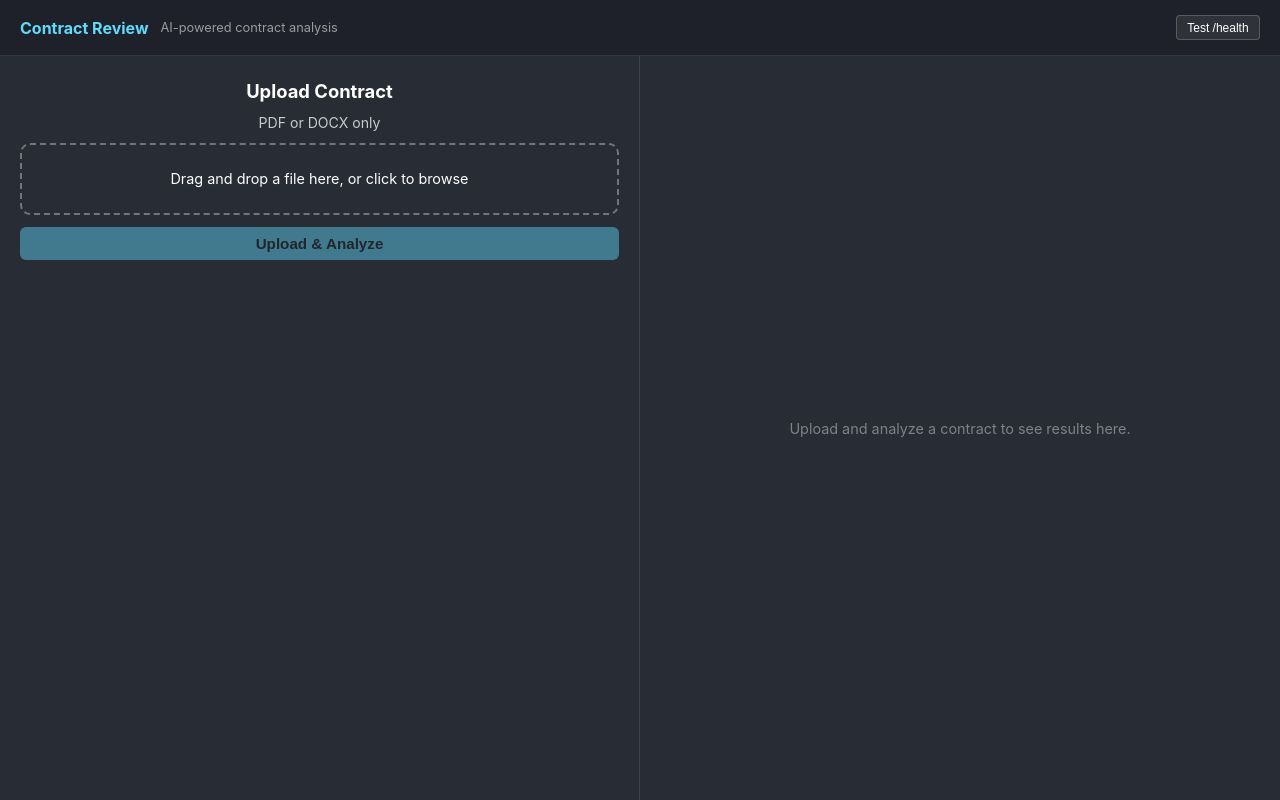
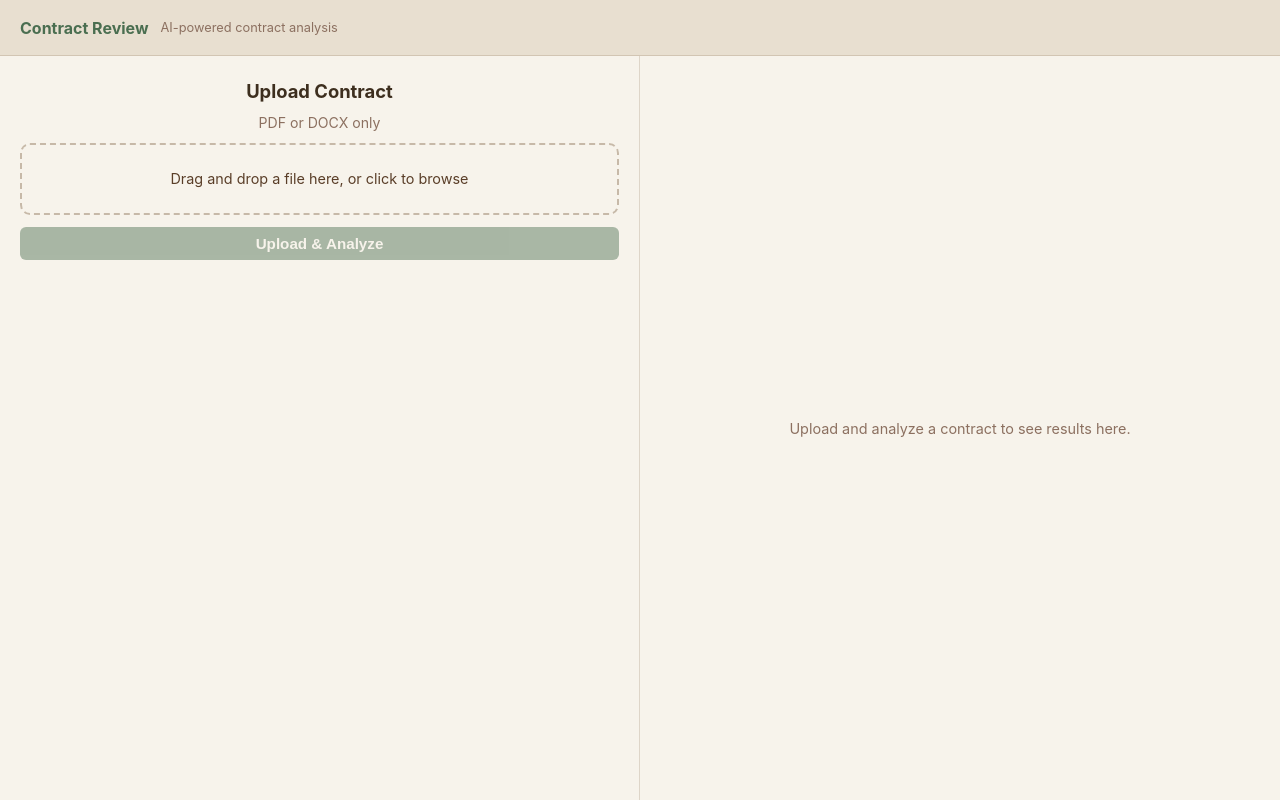
Before and after one commit to adebisiaden/AI-Powered-Real-Estate-Document-Clarification, a React (Create React App) app in the folder contract-review-frontend/: page / in a window 1280 px wide. Built offline with nearby package versions, Linux system fonts and the light colour scheme.

Commit message:
refactor(ui): replace dark theme with sage green/cream/brown palette and remove health check   button

```diff
--- a/contract-review-frontend/src/App.css
+++ b/contract-review-frontend/src/App.css
@@ -12,8 +12,8 @@ html, body, #root, .App {
 .App {
   display: flex;
   flex-direction: column;
-  background-color: #282c34;
-  color: white;
+  background-color: #f7f3eb;
+  color: #3d2e1e;
   font-size: 14px;
 }
 
@@ -26,61 +26,23 @@ html, body, #root, .App {
   align-items: center;
   gap: 0.75rem;
   padding: 0 1.25rem;
-  border-bottom: 1px solid rgba(255, 255, 255, 0.1);
-  background-color: #1e2129;
+  border-bottom: 1px solid rgba(122, 92, 62, 0.2);
+  background-color: #e8dfd0;
 }
 
 .App-nav-title {
   font-size: 1rem;
   font-weight: 700;
-  color: #61dafb;
+  color: #4a6e50;
   white-space: nowrap;
 }
 
 .App-nav-tagline {
   font-size: 0.8rem;
-  opacity: 0.55;
+  color: #8c7060;
   white-space: nowrap;
 }
 
-.App-nav-health {
-  margin-left: auto;
-  display: flex;
-  align-items: center;
-  gap: 0.6rem;
-}
-
-.health-btn {
-  font-size: 0.75rem;
-  padding: 0.3rem 0.65rem;
-  cursor: pointer;
-  background: rgba(255, 255, 255, 0.08);
-  border: 1px solid rgba(255, 255, 255, 0.2);
-  color: white;
-  border-radius: 4px;
-}
-
-.health-btn:disabled {
-  opacity: 0.5;
-  cursor: wait;
-}
-
-.health-output {
-  font-size: 0.72rem;
-  background: #1a1d23;
-  padding: 0.35rem 0.6rem;
-  border-radius: 4px;
-  max-width: 280px;
-  overflow: auto;
-  white-space: pre;
-  margin: 0;
-  max-height: 80px;
-}
-
-.health-error {
-  color: #ff6b6b;
-  font-size: 0.78rem;
-}
 
 /* ── Main content area ────────────────────────────────────── */
 
--- a/contract-review-frontend/src/App.js
+++ b/contract-review-frontend/src/App.js
@@ -1,42 +1,12 @@
-import { useState } from 'react';
-import axios from 'axios';
-import { apiUrl } from './api';
 import { FileUploadDropzone } from './components/FileUploadDropzone';
 import './App.css';
 
 function App() {
-  const [healthResponse, setHealthResponse] = useState(null);
-  const [error, setError] = useState(null);
-  const [loading, setLoading] = useState(false);
-
-  const checkHealth = async () => {
-    setLoading(true);
-    setError(null);
-    setHealthResponse(null);
-    try {
-      const { data } = await axios.get(apiUrl('/health'));
-      setHealthResponse(data);
-    } catch (e) {
-      setError(e.response?.data?.detail ?? e.message ?? 'Request failed');
-    } finally {
-      setLoading(false);
-    }
-  };
-
   return (
     <div className="App">
       <nav className="App-nav">
         <span className="App-nav-title">Contract Review</span>
         <span className="App-nav-tagline">AI-powered contract analysis</span>
-        <div className="App-nav-health">
-          <button type="button" onClick={checkHealth} disabled={loading} className="health-btn">
-            {loading ? 'Calling…' : 'Test /health'}
-          </button>
-          {healthResponse != null && (
-            <pre className="health-output">{JSON.stringify(healthResponse, null, 2)}</pre>
-          )}
-          {error != null && <span className="health-error">{String(error)}</span>}
-        </div>
       </nav>
 
       <main className="App-main">
--- a/contract-review-frontend/src/components/FileUploadDropzone.css
+++ b/contract-review-frontend/src/components/FileUploadDropzone.css
@@ -16,7 +16,7 @@
 
 .panel--left {
   width: 50%;
-  border-right: 1px solid rgba(255, 255, 255, 0.1);
+  border-right: 1px solid rgba(122, 92, 62, 0.2);
 }
 
 .panel--right {
@@ -41,17 +41,18 @@
   margin: 0;
   font-size: 1.15rem;
   text-align: center;
+  color: #3d2e1e;
 }
 
 .upload-hint {
   margin: 0;
   text-align: center;
   font-size: 0.88rem;
-  opacity: 0.75;
+  color: #8c7060;
 }
 
 .dropzone {
-  border: 2px dashed rgba(255, 255, 255, 0.35);
+  border: 2px dashed rgba(122, 92, 62, 0.38);
   border-radius: 10px;
   padding: 1.5rem 1rem;
   cursor: pointer;
@@ -61,13 +62,13 @@
 
 .dropzone:hover,
 .dropzone:focus-within {
-  border-color: #61dafb;
-  background: rgba(97, 218, 251, 0.06);
+  border-color: #7a9e7e;
+  background: rgba(122, 158, 126, 0.07);
 }
 
 .dropzone--active {
-  border-color: #61dafb;
-  background: rgba(97, 218, 251, 0.12);
+  border-color: #7a9e7e;
+  background: rgba(122, 158, 126, 0.13);
 }
 
 .dropzone-input {
@@ -77,6 +78,7 @@
 .dropzone-text {
   font-size: 0.9rem;
   line-height: 1.4;
+  color: #5a3e28;
 }
 
 .file-meta {
@@ -85,10 +87,11 @@
   gap: 0.2rem;
   font-size: 0.88rem;
   word-break: break-all;
+  color: #3d2e1e;
 }
 
 .file-meta span {
-  opacity: 0.75;
+  color: #8c7060;
   font-size: 0.82rem;
 }
 
@@ -97,8 +100,8 @@
   font-size: 0.95rem;
   padding: 0.5rem 1rem;
   cursor: pointer;
-  background: #61dafb;
-  color: #1a1d23;
+  background: #4a6e50;
+  color: #f7f3eb;
   border: none;
   border-radius: 6px;
   font-weight: 600;
@@ -123,14 +126,14 @@
 .progress-bar {
   flex: 1;
   height: 8px;
-  background: rgba(255, 255, 255, 0.15);
+  background: rgba(122, 92, 62, 0.15);
   border-radius: 4px;
   overflow: hidden;
 }
 
 .progress-bar-fill {
   height: 100%;
-  background: #61dafb;
+  background: #7a9e7e;
   transition: width 0.15s ease;
 }
 
@@ -138,11 +141,12 @@
   font-size: 0.82rem;
   min-width: 2.5rem;
   text-align: right;
+  color: #5a3e28;
 }
 
 .analyzing-label {
   font-size: 0.82rem;
-  opacity: 0.85;
+  color: #6b5242;
   animation: pulse 1.5s ease-in-out infinite;
   white-space: nowrap;
 }
@@ -154,10 +158,10 @@
 
 .status-complete {
   font-size: 0.88rem;
-  color: #2ecc71;
+  color: #3d6644;
   padding: 0.5rem 0.75rem;
-  background: rgba(46, 204, 113, 0.12);
-  border: 1px solid rgba(46, 204, 113, 0.35);
+  background: rgba(74, 124, 89, 0.1);
+  border: 1px solid rgba(74, 124, 89, 0.35);
   border-radius: 6px;
 }
 
@@ -168,9 +172,9 @@
 }
 
 .alert--error {
-  background: rgba(255, 107, 107, 0.12);
-  border: 1px solid rgba(255, 107, 107, 0.45);
-  color: #ffb4b4;
+  background: rgba(180, 60, 60, 0.08);
+  border: 1px solid rgba(180, 60, 60, 0.35);
+  color: #b94040;
 }
 
 .extract-section {
@@ -184,14 +188,14 @@
 .extract-heading {
   margin: 0;
   font-size: 0.88rem;
-  opacity: 0.75;
+  color: #8c7060;
   font-weight: 500;
 }
 
 .extract-preview {
   flex: 1;
   margin: 0;
-  background: #1a1d23;
+  background: #e0d5c0;
   padding: 0.75rem;
   border-radius: 6px;
   font-size: 0.78rem;
@@ -199,23 +203,24 @@
   word-break: break-word;
   overflow-y: auto;
   line-height: 1.5;
-  color: rgba(255, 255, 255, 0.75);
+  color: #5a3e28;
 }
 
 /* ── Tabs ─────────────────────────────────────────────────── */
 
 .tab-bar {
   display: flex;
-  border-bottom: 1px solid rgba(255, 255, 255, 0.1);
+  border-bottom: 1px solid rgba(122, 92, 62, 0.2);
   flex-shrink: 0;
   padding: 0 0.5rem;
+  background-color: #f0ead8;
 }
 
 .tab-btn {
   background: none;
   border: none;
   border-bottom: 2px solid transparent;
-  color: rgba(255, 255, 255, 0.55);
+  color: #8c7060;
   cursor: pointer;
   font-size: 0.85rem;
   padding: 0.75rem 0.9rem;
@@ -225,12 +230,12 @@
 }
 
 .tab-btn:hover {
-  color: rgba(255, 255, 255, 0.85);
+  color: #3d2e1e;
 }
 
 .tab-btn--active {
-  color: #61dafb;
-  border-bottom-color: #61dafb;
+  color: #4a6e50;
+  border-bottom-color: #4a6e50;
 }
 
 .tab-content {
@@ -251,7 +256,7 @@
   margin: 0;
   font-size: 0.88rem;
   line-height: 1.6;
-  opacity: 0.9;
+  color: #3d2e1e;
 }
 
 .metrics-row {
@@ -262,8 +267,8 @@
 
 .metric-card {
   flex: 1;
-  background: rgba(255, 255, 255, 0.05);
-  border: 1px solid rgba(255, 255, 255, 0.1);
+  background: rgba(122, 92, 62, 0.06);
+  border: 1px solid rgba(122, 92, 62, 0.18);
   border-radius: 8px;
   padding: 0.9rem 1rem;
   display: flex;
@@ -273,7 +278,7 @@
 
 .metric-label {
   font-size: 0.75rem;
-  opacity: 0.6;
+  color: #8c7060;
   text-transform: uppercase;
   letter-spacing: 0.05em;
 }
@@ -281,7 +286,7 @@
 .metric-value {
   font-size: 1.25rem;
   font-weight: 700;
-  color: #61dafb;
+  color: #4a6e50;
 }
 
 .risk-item {
@@ -290,18 +295,18 @@
 }
 
 .risk-item--high {
-  background: rgba(255, 80, 80, 0.1);
-  border-left: 3px solid #ff5050;
+  background: rgba(180, 60, 60, 0.08);
+  border-left: 3px solid #c0392b;
 }
 
 .risk-item--medium {
-  background: rgba(255, 180, 50, 0.1);
-  border-left: 3px solid #ffb432;
+  background: rgba(180, 120, 40, 0.08);
+  border-left: 3px solid #b8860b;
 }
 
 .risk-item--low {
-  background: rgba(46, 204, 113, 0.08);
-  border-left: 3px solid #2ecc71;
+  background: rgba(74, 124, 89, 0.08);
+  border-left: 3px solid #4a7c59;
 }
 
 .risk-item-header {
@@ -313,12 +318,13 @@
 
 .risk-item strong {
   font-size: 0.88rem;
+  color: #3d2e1e;
 }
 
 .risk-item p {
   margin: 0.25rem 0 0;
   font-size: 0.82rem;
-  opacity: 0.85;
+  color: #6b5242;
 }
 
 .risk-badge {
@@ -330,20 +336,20 @@
   flex-shrink: 0;
 }
 
-.risk-badge--high   { background: rgba(255, 80, 80, 0.25);  color: #ff7070; }
-.risk-badge--medium { background: rgba(255, 180, 50, 0.25); color: #ffb432; }
-.risk-badge--low    { background: rgba(46, 204, 113, 0.2);  color: #2ecc71; }
+.risk-badge--high   { background: rgba(180, 60, 60, 0.18);   color: #b03030; }
+.risk-badge--medium { background: rgba(180, 120, 40, 0.18);  color: #9a6c20; }
+.risk-badge--low    { background: rgba(74, 124, 89, 0.18);   color: #3d6644; }
 
 .missing-clauses {
   margin-top: 1.25rem;
   padding-top: 1rem;
-  border-top: 1px solid rgba(255, 255, 255, 0.08);
+  border-top: 1px solid rgba(122, 92, 62, 0.15);
 }
 
 .missing-heading {
   margin: 0 0 0.6rem;
   font-size: 0.78rem;
-  opacity: 0.5;
+  color: #8c7060;
   font-weight: 500;
   text-transform: uppercase;
   letter-spacing: 0.05em;
@@ -358,27 +364,28 @@
 .missing-tag {
   font-size: 0.75rem;
   padding: 0.2rem 0.55rem;
-  background: rgba(255, 255, 255, 0.05);
-  border: 1px solid rgba(255, 255, 255, 0.1);
+  background: rgba(122, 92, 62, 0.06);
+  border: 1px solid rgba(122, 92, 62, 0.18);
   border-radius: 4px;
-  opacity: 0.55;
+  color: #8c7060;
 }
 
 .clause-item {
-  background: rgba(255, 255, 255, 0.05);
-  border-left: 3px solid #4a90e2;
+  background: rgba(122, 92, 62, 0.05);
+  border-left: 3px solid #7a9e7e;
   padding: 0.6rem 0.8rem;
   border-radius: 4px;
 }
 
 .clause-item strong {
   font-size: 0.88rem;
+  color: #3d2e1e;
 }
 
 .clause-excerpt {
   margin: 0.25rem 0 0;
   font-size: 0.8rem;
-  opacity: 0.7;
+  color: #6b5242;
   font-style: italic;
   line-height: 1.4;
 }
@@ -386,7 +393,7 @@
 .empty-state {
   margin: 0;
   font-size: 0.88rem;
-  opacity: 0.55;
+  color: #8c7060;
 }
 
 .panel-empty {
@@ -394,7 +401,7 @@
   align-items: center;
   justify-content: center;
   height: 100%;
-  opacity: 0.4;
+  color: #8c7060;
   font-size: 0.9rem;
   text-align: center;
   padding: 2rem;
@@ -408,7 +415,7 @@
   display: flex;
   flex-direction: column;
   align-items: center;
-  background: #0d0f14;
+  background: #ede6d6;
   border-radius: 6px;
   padding: 0.5rem 0;
   min-height: 0;
@@ -421,7 +428,7 @@
 
 .pdf-loading {
   font-size: 0.82rem;
-  opacity: 0.6;
+  color: #8c7060;
   padding: 1rem;
   margin: 0;
 }
@@ -436,9 +443,9 @@
 }
 
 .pdf-nav-btn {
-  background: rgba(255, 255, 255, 0.08);
-  border: 1px solid rgba(255, 255, 255, 0.15);
-  color: rgba(255, 255, 255, 0.8);
+  background: rgba(122, 92, 62, 0.08);
+  border: 1px solid rgba(122, 92, 62, 0.22);
+  color: #5a3e28;
   border-radius: 4px;
   padding: 0.3rem 0.7rem;
   font-size: 0.82rem;
@@ -452,12 +459,12 @@
 }
 
 .pdf-nav-btn:not(:disabled):hover {
-  background: rgba(255, 255, 255, 0.14);
+  background: rgba(122, 92, 62, 0.15);
 }
 
 .pdf-page-label {
   font-size: 0.82rem;
-  opacity: 0.7;
+  color: #6b5242;
   min-width: 8rem;
   text-align: center;
 }
@@ -479,7 +486,7 @@
   }
 
   .panel--left {
-    border-bottom: 1px solid rgba(255, 255, 255, 0.1);
+    border-bottom: 1px solid rgba(122, 92, 62, 0.2);
   }
 
   .panel-inner {
```
